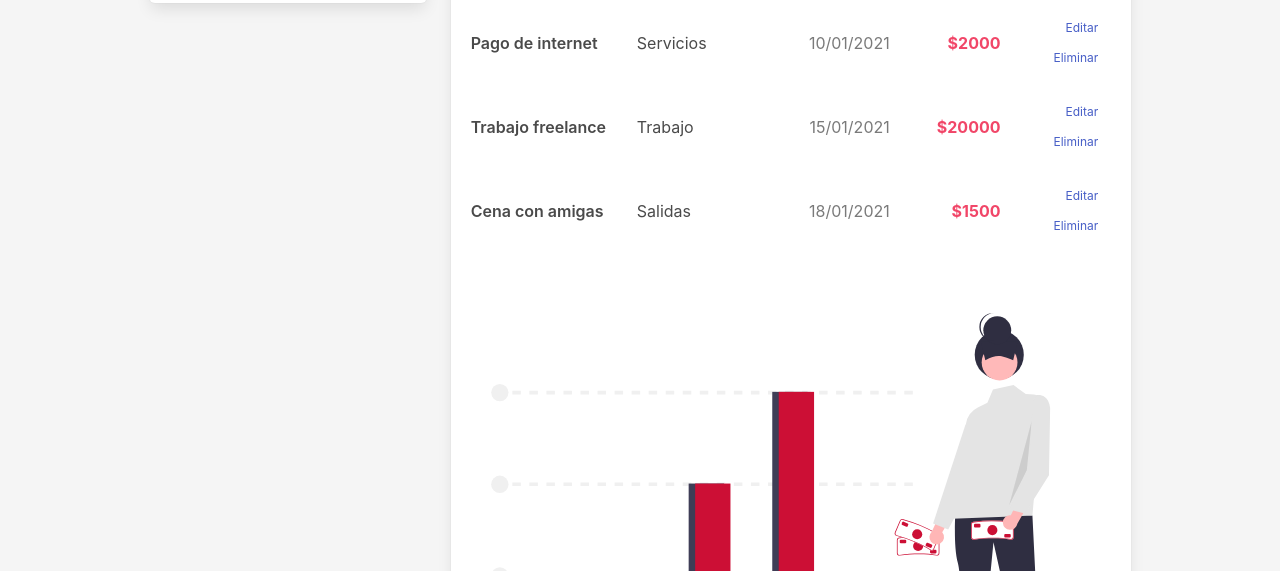
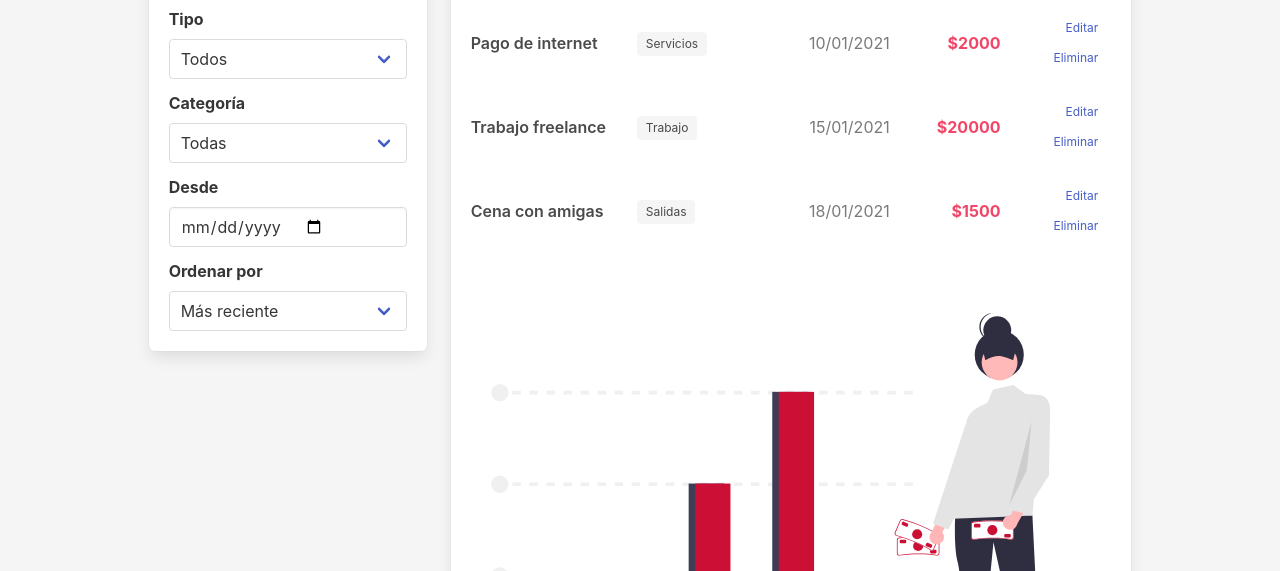
Before and after one commit to Carolinalmrz89/AhorrADAs, a plain HTML site: page index.html in a window 1280 px wide. Shown: the part 529-1100 px from the top of the page. Drawn offline with nearby package versions, Linux system fonts and the light colour scheme.

Commit message:
Se creó formulario en article de filtros

```diff
--- a/index.html
+++ b/index.html
@@ -61,6 +61,59 @@
           </article>
           <article class="box">
             <h2 class="title has-text-weight-bold">Filtros</h2>
+            <form>
+              <div class="field">
+                <label for="tipo" class="label">Tipo</label>
+                <div class="control">
+                  <div class="select is-fullwidth">
+                    <select name="" id="select-tipo">
+                      <option value="todos">Todos</option>
+                      <option value="ganancia">Ganancia</option>
+                      <option value="gasto">Gasto</option>
+                    </select>
+                  </div>
+                </div>
+              </div>
+
+              <div class="field">
+                <label for="categoria" class="label">Categoría</label>
+                <div class="control">
+                  <div class="select is-fullwidth">
+                    <select name="" id="select-categoria">
+                      <option value="todas">Todas</option>
+                      <option value="comida">Comida</option>
+                      <option value="servicios">Servicios</option>
+                      <option value="salidas">Salidas</option>
+                      <option value="educacion">Educación</option><option value="transporte">Transporte</option><option value="trabajo">Trabajo</option>
+                    </select>
+                  </div>
+                </div>
+              </div>
+
+              <div class="field">
+                <label for="desde" class="label">Desde</label>
+                <div class="control">
+                  <input type="date" class="input">
+                </div>
+              </div>
+
+              <div class="field">
+                <label for="ordenar-por" class="label">Ordenar por</label>
+                <div class="control">
+                  <div class="select is-fullwidth">
+                    <select name="" id="select-ordenar-por">
+                      <option value="mas-reciente">Más reciente</option>
+                      <option value="menos-reciente">Menos reciente</option>
+                      <option value="mayor-monto">Mayor monto</option>
+                      <option value="menor-monto">Menor monto</option>
+                      <option value="a-z">A / Z</option>
+                      <option value="z-a">Z / A</option>
+                    </select>
+                  </div>
+                </div>
+              </div>
+
+            </form>
           </article>
         </div>
         <div class="column is-7">
@@ -122,9 +175,6 @@
       </div>
     </section>
 
-
-
-
     <script src="./index.js"></script>
   </body>
 </html>
--- a/index.js
+++ b/index.js
@@ -58,7 +58,7 @@ const estructuraHTML = (operaciones) => {
           </div>
 
           <div class="column is-3 ">
-            <p>${operacion.categoria}</h5>
+            <p class="tag">${operacion.categoria}<p>
           </div>
 
           <div class="column is-2 has-text-right">
```
